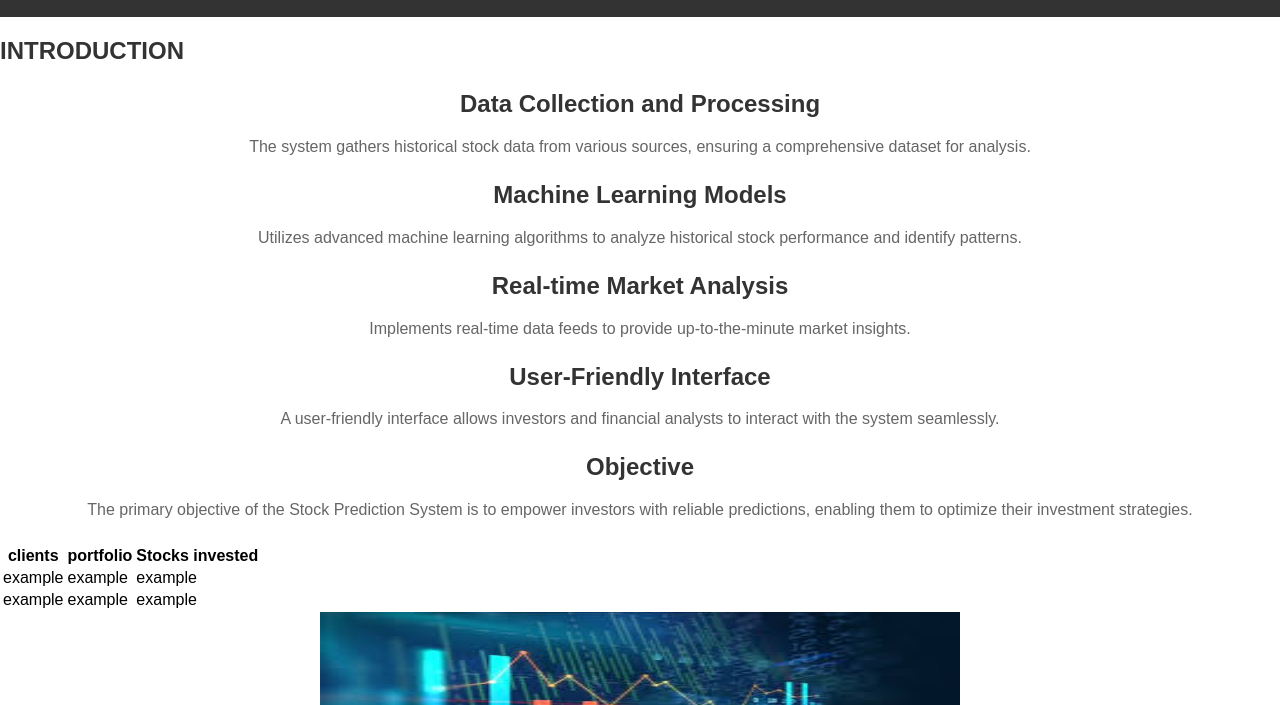
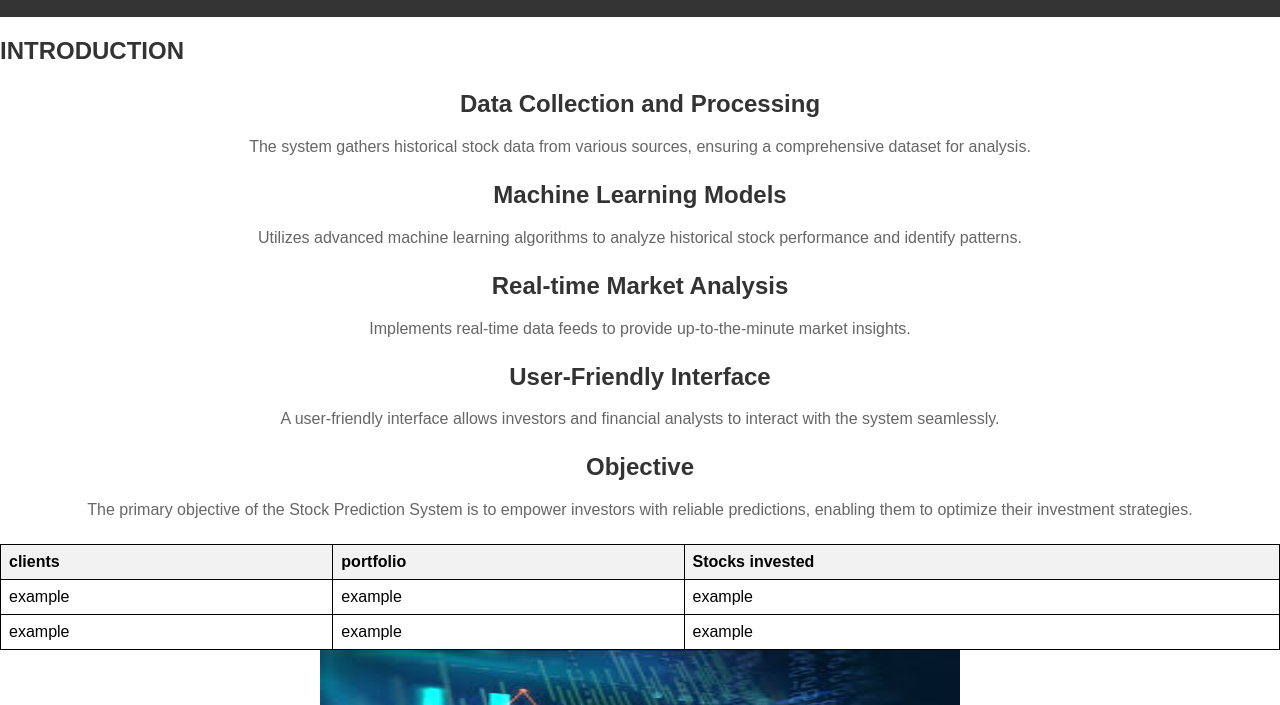
Before and after one commit to JyothiDronamraju/Functionalities-for-a-stock-prediction-system, a plain HTML site: page Homepage.html in a window 1280 px wide. Shown: the part 95-800 px from the top of the page. Drawn offline with Linux system fonts and the light colour scheme.

Commit message:
updated Styling ,Varshitha,group:5

```diff
--- a/style.css
+++ b/style.css
@@ -50,3 +50,17 @@ h2 {
     margin-right: auto;
     width: 50%;
   }
+  #tableid {
+    border-collapse: collapse;
+    width: 100%;
+  }
+
+  #tableid th, #tableid td {
+    border: 1px solid black;
+    padding: 8px;
+    text-align: left;
+  }
+
+  #tableid th {
+    background-color: #f2f2f2;
+  }
```
